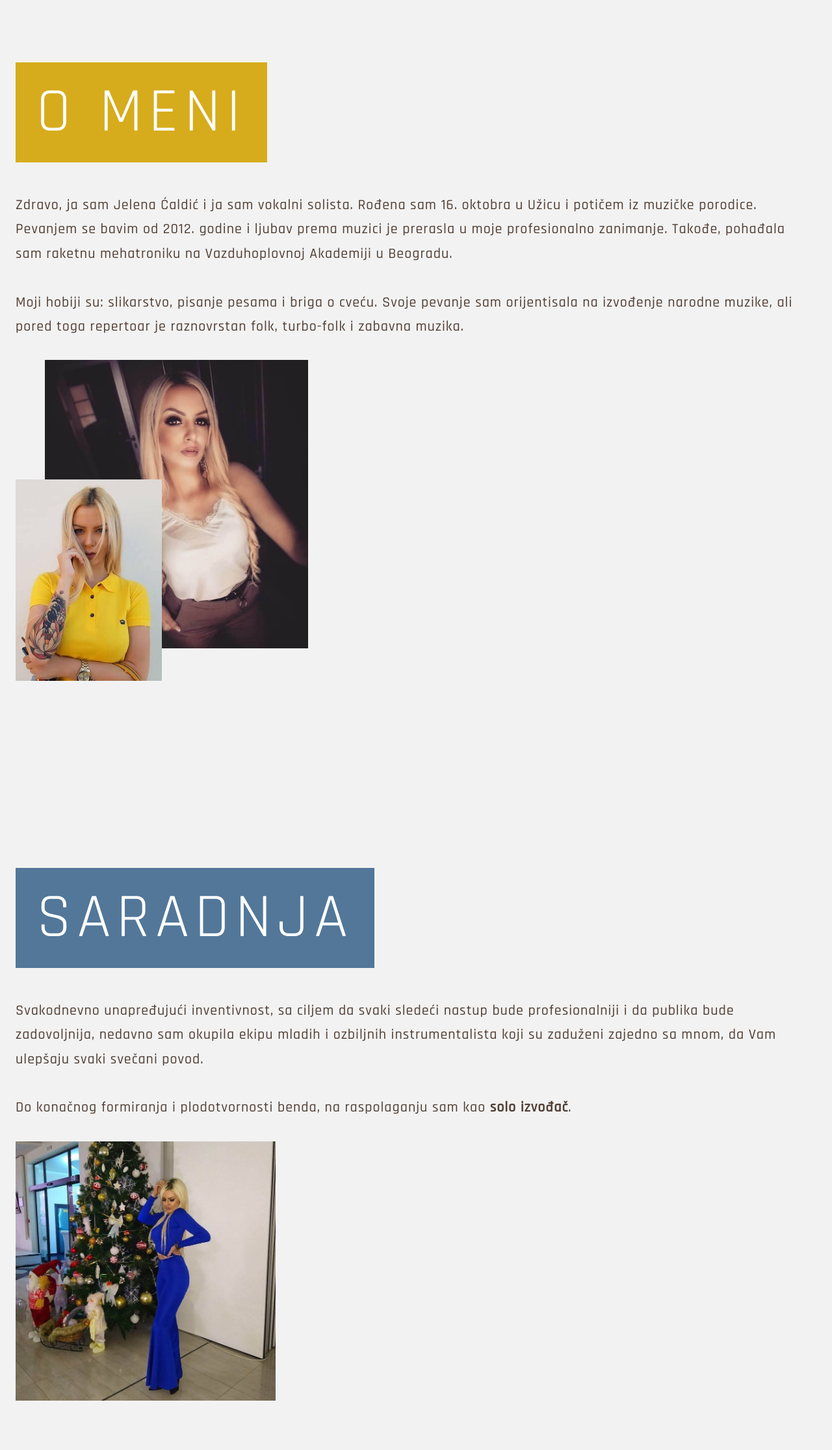
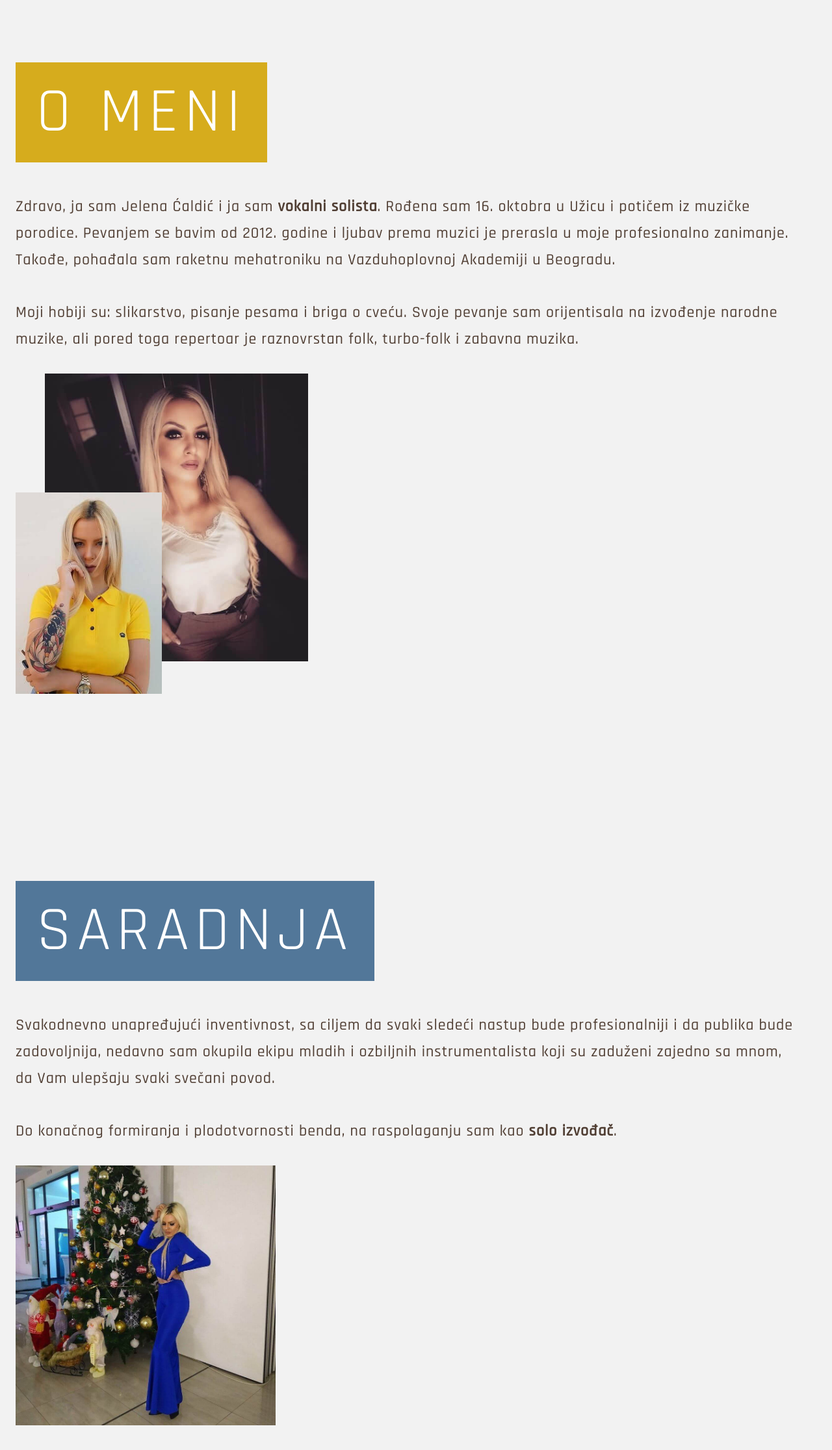
Before and after one commit to krckyboy/jelena_caldic, a React (Create React App) app in the folder client/: page / in a window 1280 px wide. Shown: the part 872-3104 px from the top of the page at 65% size. Built offline with nearby package versions, Linux system fonts and the light colour scheme.

Commit message:
#17 Minor typography tweak

```diff
--- a/client/public/index.html
+++ b/client/public/index.html
@@ -7,7 +7,7 @@
 		<meta name="theme-color" content="#000000" />
 		<meta
 			name="description"
-			content="Web Stranica Vokalne Solistkinje Jelene Ćaldić"
+			content="Web stranica vokalne solistkinje Jelene Ćaldić"
 		/>
 		<link rel="apple-touch-icon" href="%PUBLIC_URL%/logo192.png" />
 
@@ -92,7 +92,7 @@
 					top: 30%;
 					left: 50%;
 					transform: translate(-50%);
-        }
+				}
 
 				@keyframes ldio-2ugvl5redmb {
 					0% {
--- a/client/src/sections/AboutMe.js
+++ b/client/src/sections/AboutMe.js
@@ -19,7 +19,7 @@ const Container = styled.div`
 		letter-spacing: 0.1rem;
 
 		@media (min-width: 900px) {
-			font-size: 22px;
+			font-size: 24px;
 			order: 1;
 			flex: 50% 0;
 			padding-bottom: 0;
@@ -114,7 +114,7 @@ export default () => {
 					</SubHeading>
 					<FlexContainer>
 						<p>
-							Zdravo, ja sam Jelena Ćaldić i ja sam vokalni solista. Rođena sam
+							Zdravo, ja sam Jelena Ćaldić i ja sam <strong>vokalni solista</strong>. Rođena sam
 							16. oktobra u Užicu i potičem iz muzičke porodice. Pevanjem se
 							bavim od 2012. godine i ljubav prema muzici je prerasla u moje
 							profesionalno zanimanje. Takođe, pohađala sam raketnu mehatroniku
--- a/client/src/sections/Business.js
+++ b/client/src/sections/Business.js
@@ -19,7 +19,7 @@ const Container = styled.div`
 		letter-spacing: 0.1rem;
 
 		@media (min-width: 900px) {
-			font-size: 22px;
+			font-size: 24px;
 			order: 1;
 			flex: 50% 0;
 			padding-bottom: 0;
--- a/client/src/sections/Footer.js
+++ b/client/src/sections/Footer.js
@@ -9,6 +9,7 @@ const Container = styled.div`
 	padding-bottom: 48px;
 
 	p {
+		letter-spacing: 0.05rem;
 		font-weight: 500;
 		font-size: 16px;
 		line-height: 26px;
```
